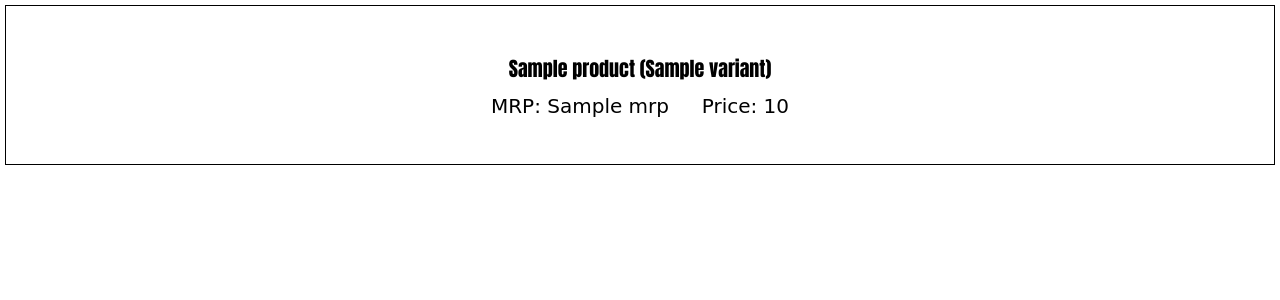
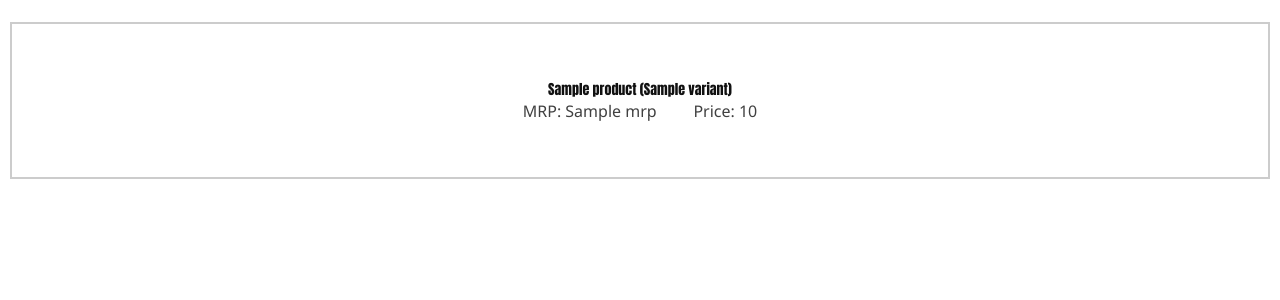
Before and after one commit to developernik18/zap-tag-creator, a Django app: template excel2pdf/templates/pdf_template.html in a window 1280 px wide. Shown: the top 300 px of the page. Run offline with Django 5.2, Linux system fonts and the light colour scheme; the template is opened without the code that fills it: most values are stand-ins (such as "Sample title", 1, 10 or a date in 2020).

Commit message:
added boldness and removed spacing

```diff
--- a/excel2pdf/templates/pdf_template.html
+++ b/excel2pdf/templates/pdf_template.html
@@ -5,15 +5,18 @@
   <style>
     body {
       font-family: DejaVu Sans, sans-serif;
-      margin: 5px;
+      margin-top: 20px;
+      margin-bottom: 20px;
+    }
+
+    div {
+      margin: 0;
     }
 
     .all-products {
       width: 100%;
-      border-collapse: collapse;
       page-break-inside: avoid;
       font-weight: normal;
-
     }
 
     td {
@@ -23,28 +26,35 @@
     }
 
     .top-tr {
-      width: 33.33%;
-      height: 150px;
-
+      width: 33%;
+      height: 145px;
+      border: 2px solid #ccc;
     }
 
     .bottom-tr {
       height: 200px;
     }
 
+    .all-product-data {
+      /* border: 1px solid green; */
+    }
 
     .name {
       font-weight: 300;
       font-family: Impact, Haettenschweiler, 'Arial Narrow Bold', sans-serif;
-      font-size: 20px;
-      margin-bottom: 10px;
+      font-size: 14px;
+      color: #111;
     }
 
     .variant {
-      font-weight: 300;
       font-family: Impact, Haettenschweiler, 'Arial Narrow Bold', sans-serif;
-      font-size: 20px;
-      margin-bottom: 10px;
+    }
+
+    .rates {
+      font-size: 16px;
+      font-weight: 500;
+      color: #404040;
+      font-family: 'Segoe UI', Tahoma, Geneva, Verdana, sans-serif;
     }
   </style>
 </head>
@@ -53,10 +63,11 @@
   <table class="all-products">
     {% for product in products %}
     {% if forloop.counter0|divisibleby:3 %}
-    <tr style="border: 1px solid black;">
+    <tr>
       {% endif %}
 
       <td class="top-tr">
+        <div class="all-product-data">
           <div class="name">
             {{ product.name }}
             {% if product.variant %}
@@ -64,25 +75,25 @@
             {% endif %}
           </div>
 
-        <div style="width: 100%; font-size: 20px;">
+          <div style="width: 100%;" class="rates">
             <span style="text-align: left;">
               MRP: {{ product.mrp }}
             </span>
-          <span style="color: white;">__</span>
+            <span style="color: white;">____</span>
             <span style="text-align: right;">
               Price: {{ product.price }}
 
             </span>
           </div>
-
+        </div>
       </td>
 
       {% if forloop.counter|divisibleby:3 %}
     </tr>
     {% endif %}
 
-    {# Page break after 15 items #}
-    {% if forloop.counter|divisibleby:15 %}
+    {# Page break after 21 items #}
+    {% if forloop.counter|divisibleby:21 %}
   </table>
   <div style="page-break-before: always;"></div>
   <table>
```
Lines whose indentation alone changed are shown as unchanged.
